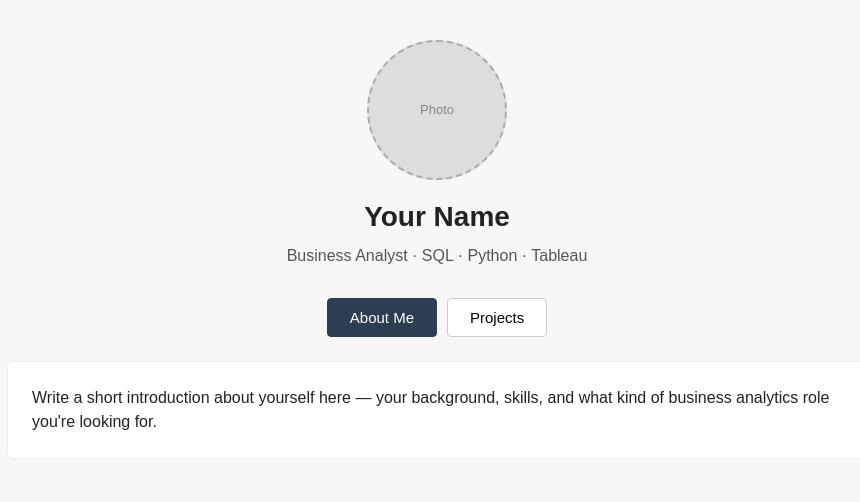
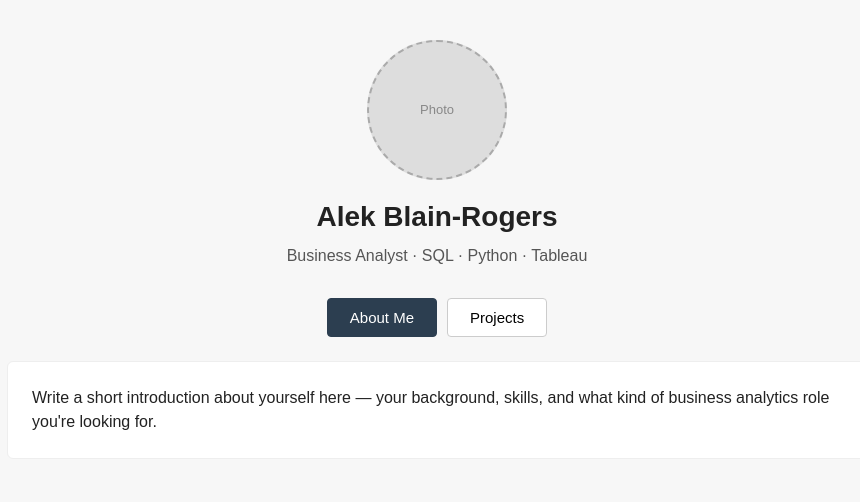
Before and after one commit to AlekBlain-Rogers/AlekBlain-Rogers.github.io, a plain HTML site: page index.html in a window 1280 px wide. Shown: the whole page, without its empty margins (203-1063 px from the left). Drawn offline with Linux system fonts and the light colour scheme.

Commit message:
Update portfolio About Me

```diff
--- a/index.html
+++ b/index.html
@@ -1,5 +1,3 @@
-<!-- Generated with Claude -->
-
 <!doctype html>
 <html lang="en">
   <head>
@@ -154,7 +152,7 @@
         <!-- Replace this div with <img src="your-photo.jpg" class="photo"> -->
         <div class="photo">Photo</div>
 
-        <h1>Your Name</h1>
+        <h1>Alek Blain-Rogers</h1>
         <p>Business Analyst · SQL · Python · Tableau</p>
       </header>
 
```
